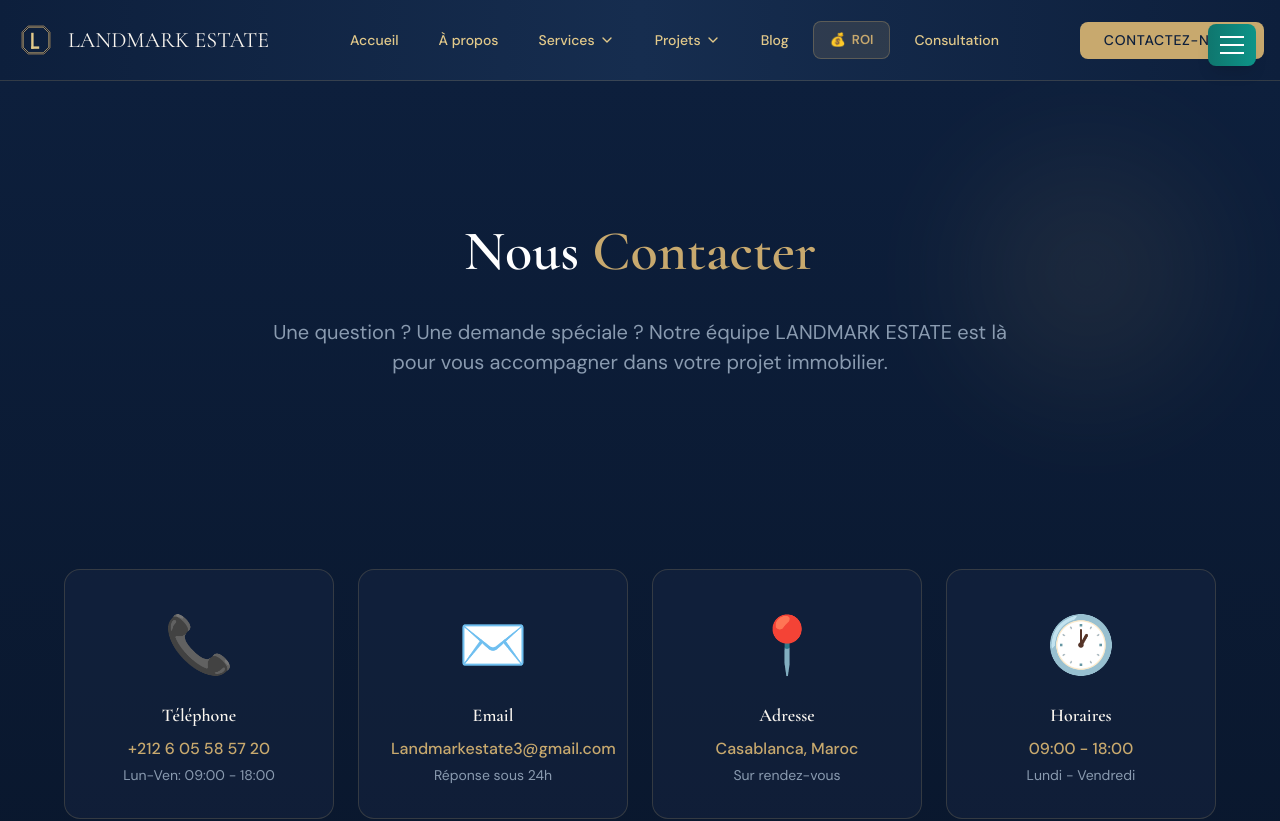
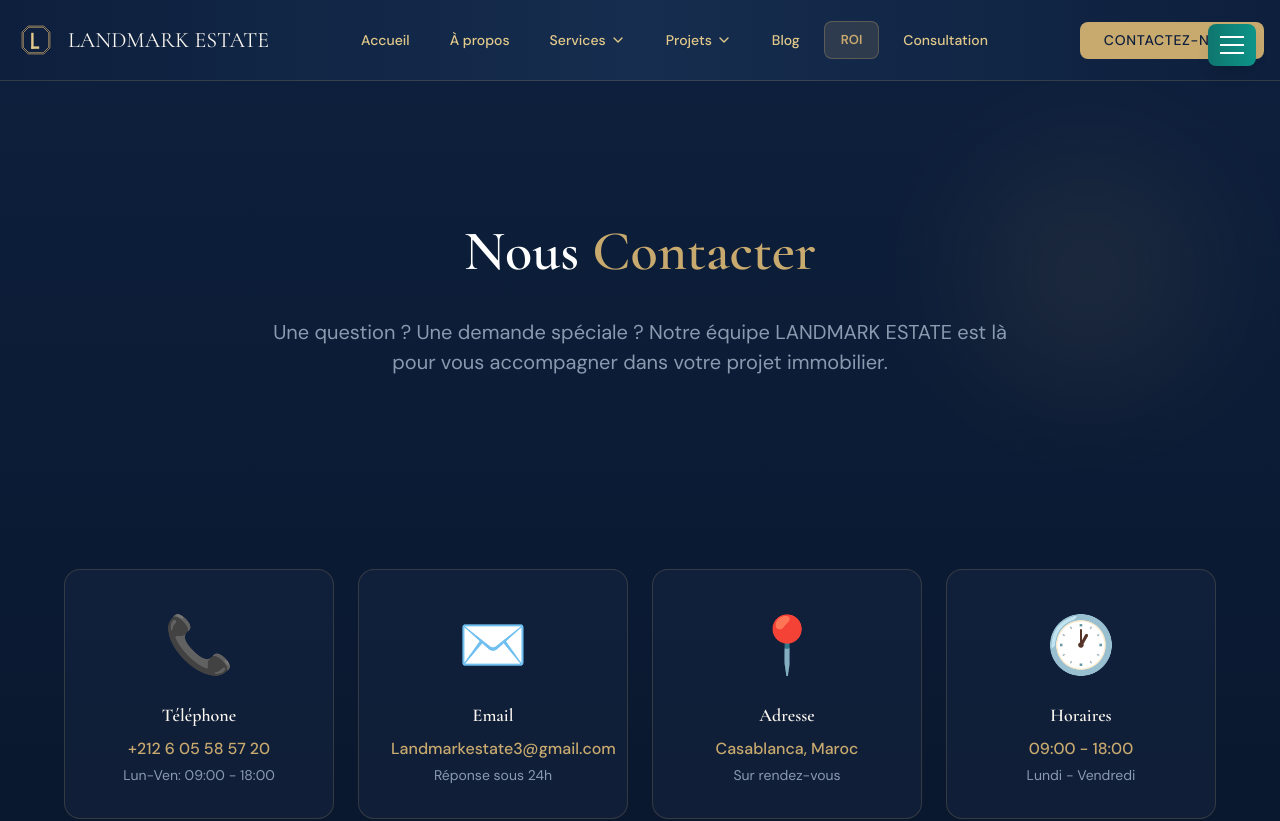
Before and after one commit to SIDKUMAMINE/Immobilier-projet, a Next.js app in the folder sabbar-frontend/: page /contact in a window 1280 px wide. Shown: the top 821 px of the page. Built offline with nearby package versions, Linux system fonts and the light colour scheme.

Commit message:
ROI ico,e

```diff
--- a/sabbar-frontend/components/PublicNavbar.tsx
+++ b/sabbar-frontend/components/PublicNavbar.tsx
@@ -284,7 +284,7 @@ export default function PublicNavbarClient() {
               Blog
             </Link>
 
-            {/* 💰 Calculateur ROI - NOUVEAU */}
+            {/*  Calculateur ROI - NOUVEAU */}
             <Link
               href="/calculateur-roi"
               className="px-4 py-2 transition-colors rounded-lg flex items-center gap-1.5"
@@ -307,7 +307,7 @@ export default function PublicNavbarClient() {
                 e.currentTarget.style.boxShadow = 'none';
               }}
             >
-              <span>💰</span>
+
               ROI
             </Link>
 
```
